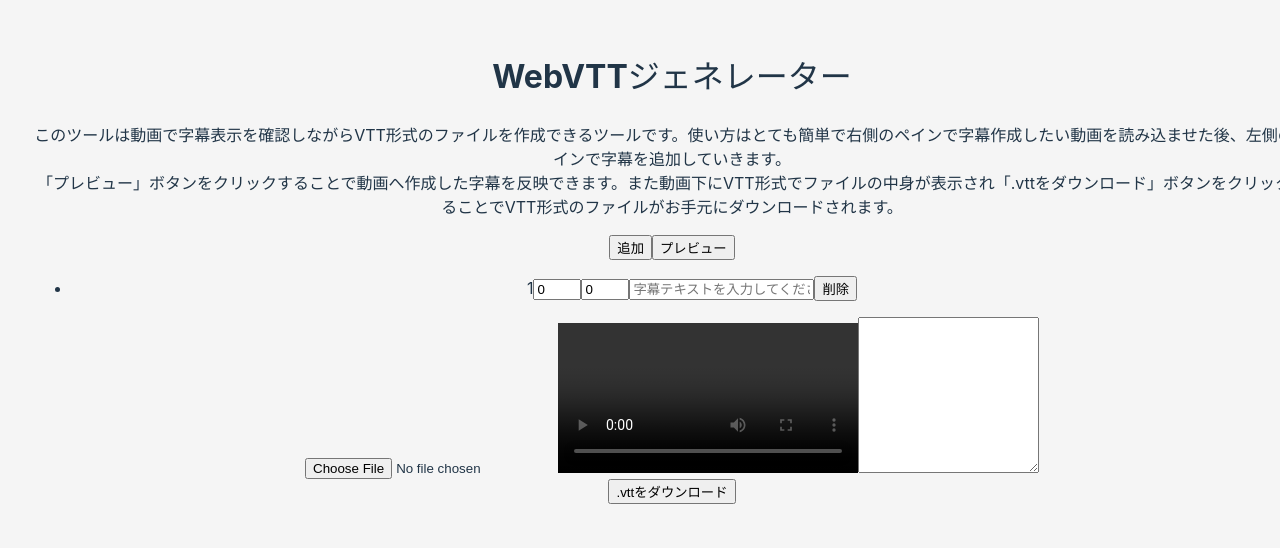
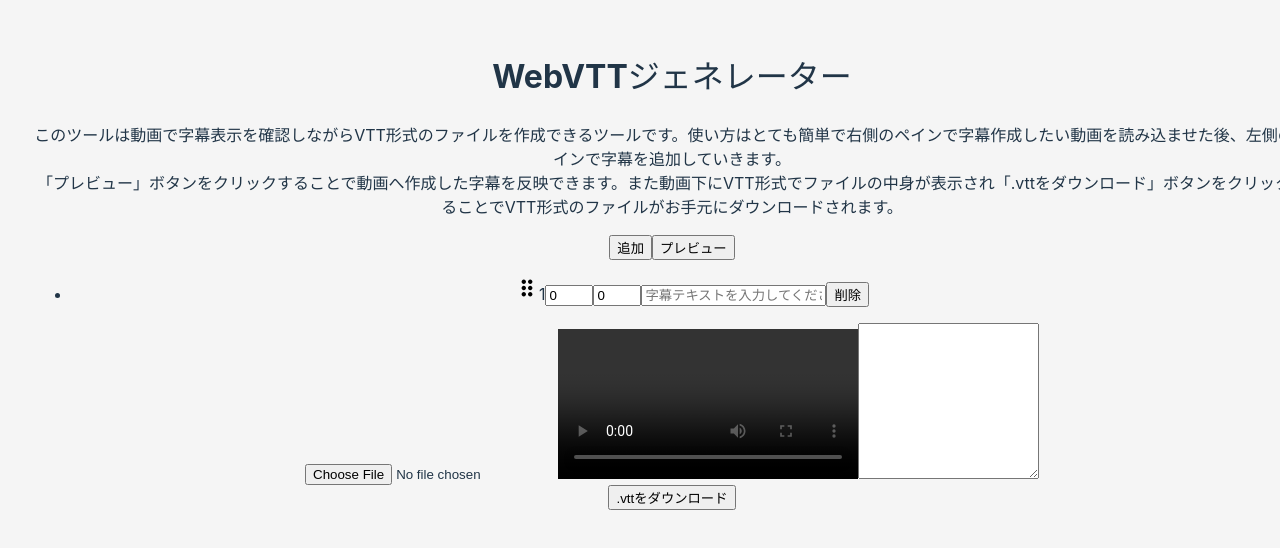
Before and after one commit to yutasaiki/webvtt-generator, a React (Vite) app: page / in a window 1280 px wide. Both pictures are taken after a click on the button "追加". Shown: the top 548 px of the page. Built offline with nearby package versions, Linux system fonts and the light colour scheme.

Commit message:
字幕リストの要素の順番をドラッグ＆ドロップで入れ替えられるようにする

```diff
--- a/package.json
+++ b/package.json
@@ -11,7 +11,10 @@
     "prepare": "panda codegen"
   },
   "dependencies": {
+    "immutability-helper": "^3.1.1",
     "react": "^18.2.0",
+    "react-dnd": "^16.0.1",
+    "react-dnd-html5-backend": "^16.0.1",
     "react-dom": "^18.2.0",
     "react-use": "^17.4.0"
   },
--- a/src/App.tsx
+++ b/src/App.tsx
@@ -1,8 +1,9 @@
 import { css } from '../styled-system/css';
 import { ChangeEventHandler, useCallback, useEffect, useRef } from 'react'
+import update from "immutability-helper";
 import { useSetState } from 'react-use';
-import { TrackItem } from './components/TrackItem/TrackItem';
 import { convertWebVtt } from './utils/convertWebVtt';
+import { TrackListItem } from './components/TrackListItem/TrackListItem';
 
 type State = {
   /**
@@ -133,32 +134,39 @@ function App() {
       e.returnValue = "編集をやめてページを離れますか？"; // Google Chromeのみ機能する
     })
   }, [setState, setupTextTrack, state.videoTextTrack, state.vttCues.length])
+
+  const handleSortEnd = useCallback((dragIndex: number, hoverIndex: number) => {
+    setState(({ vttCues })=>({
+      vttCues: update(vttCues, {
+        $splice: [
+          [dragIndex, 1],
+          [hoverIndex, 0, vttCues[dragIndex] as VTTCue]
+        ]
+      })
+    }))
+  }, [setState])
   return (
-    <div className={css({display: "flex", flexDirection: "column", margin: "0 auto" })}>
+    <div className={css({ display: "flex", flexDirection: "column", margin: "0 auto" })}>
       <h1 className={css({ margin: "8px 0", fontSize: "2rem", fontWeight: "bold" })}>WebVTTジェネレーター </h1>
       <p className={css({ display: "flex", justifyContent: "center", textAlign: "left", fontSize: "12px", margin: "12px 0" })}>このツールは動画で字幕表示を確認しながらVTT形式のファイルを作成できるツールです。使い方はとても簡単で右側のペインで字幕作成したい動画を読み込ませた後、左側のペインで字幕を追加していきます。<br />「プレビュー」ボタンをクリックすることで動画へ作成した字幕を反映できます。また動画下にVTT形式でファイルの中身が表示され「.vttをダウンロード」ボタンをクリックすることでVTT形式のファイルがお手元にダウンロードされます。</p>
       <div className={css({ display: "flex", justifyContent: "center", gap: "16px" })}>
         <div className={css({ flexGrow: 1, overflowY: "scroll", border: "1px solid #222222", maxHeight: "620px" })} >
-        <div className={css({display: "flex", gap: "16px", justifyContent: "center", margin: "16px 0"})}>
-          <button className={css({ backgroundColor: "#007bff", color: "#ffffff", width: "200px", fontSize: "12px", fontWeight: "bold", padding: "4px 0", borderRadius: "4px", _hover: { opacity: "0.7", cursor: "pointer" }})} onClick={addTrack} >追加</button>
+          <div className={css({ display: "flex", gap: "16px", justifyContent: "center", margin: "16px 0" })}>
+            <button className={css({ backgroundColor: "#007bff", color: "#ffffff", width: "200px", fontSize: "12px", fontWeight: "bold", padding: "4px 0", borderRadius: "4px", _hover: { opacity: "0.7", cursor: "pointer" } })} onClick={addTrack} >追加</button>
             <button className={css({ backgroundColor: "#ffc107", color: "#222222", width: "200px", fontSize: "12px", fontWeight: "bold", padding: "4px 0", borderRadius: "4px", _hover: { opacity: "0.7", cursor: "pointer" } })} onClick={generateTrackText}>プレビュー</button>
           </div>
           <ul className={css({ padding: 0 })}>
             {state.vttCues.length !== 0 ? state.vttCues.map((cue, index) => {
-            return (<li className={css({ padding: "4px 8px", listStyleType: "none", gap: "8px", display: "flex", justifyContent: "center" })} key={cue.id}>
-              <span className={css({ fontSize: "18px", fontWeight: "bold" })}>{index + 1}</span>
-              <TrackItem cue={cue} duration={state.duration} onChangeTrackText={(e) => handleChangeTrackText(index, e.currentTarget.value)} onChangeStartTime={(e) => handleChangeStartTime(index, Number.parseInt(e.currentTarget.value))} onChangeEndTime={(e) => handleChangeEndTime(index, Number.parseInt(e.currentTarget.value))} ></TrackItem>
-              <button className={css({ backgroundColor: "#dc3545", color: "#ffffff", width: "72px", fontSize: "12px", fontWeight: "bold", padding: "4px 0", borderRadius: "4px", _hover: { opacity: "0.7", cursor: "pointer" }})} onClick={() => deleteTrack(cue.id)}>削除</button>
-            </li>)
+              return (<TrackListItem index={index} cue={cue} duration={state.duration} onSortEnd={handleSortEnd} onDelete={() => deleteTrack(cue.id)} onChangeTrackText={(e) => handleChangeTrackText(index, e.currentTarget.value)} onChangeStartTime={(e) => handleChangeStartTime(index, Number.parseInt(e.currentTarget.value))} onChangeEndTime={(e) => handleChangeEndTime(index, Number.parseInt(e.currentTarget.value))} />)
             }) : <p>動画を読み見込ませてテキストトラックを追加しましょう！</p>}
           </ul>
         </div>
         <div className={css({ flexGrow: 1, display: "flex", flexDirection: "column", gap: 2 })}>
           <input type="file" id="movieFile" accept='.mp4' onChange={handleChangeMovieFile} />
-        <video ref={videoRef} controls className={css({width: "100%"})}/>
-        <textarea className={css({textAlign: "left", border: "solid 1px #222222", borderRadius: "4px", height: "300px", resize: "none", width: "100%"})} rows={10} value={state.vttText} />
+          <video ref={videoRef} controls className={css({ width: "100%" })} />
+          <textarea className={css({ textAlign: "left", border: "solid 1px #222222", borderRadius: "4px", height: "300px", resize: "none", width: "100%" })} rows={10} value={state.vttText} />
           <div className={css({ display: "flex", justifyContent: "center" })}>
-        <button className={css({ backgroundColor: "#ffc107", color: "#222222", width: "200px", fontSize: "12px", fontWeight: "bold", padding: "8px 0", borderRadius: "4px", _hover: { opacity: "0.7", cursor: "pointer" }})} onClick={downloadVttFile}>.vttをダウンロード</button>
+            <button className={css({ backgroundColor: "#ffc107", color: "#222222", width: "200px", fontSize: "12px", fontWeight: "bold", padding: "8px 0", borderRadius: "4px", _hover: { opacity: "0.7", cursor: "pointer" } })} onClick={downloadVttFile}>.vttをダウンロード</button>
           </div>
         </div>
       </div>
--- a/src/components/TrackItem/TrackItem.tsx
+++ b/src/components/Track/Track.tsx
@@ -1,19 +1,21 @@
 import { css } from '../../../styled-system/css';
 import { ChangeEventHandler } from "react"
 
-export function TrackItem({
+export type TrackProps = {
+    cue: VTTCue;
+    duration: number;
+    onChangeTrackText: ChangeEventHandler<HTMLInputElement>;
+    onChangeStartTime: ChangeEventHandler<HTMLInputElement>;
+    onChangeEndTime: ChangeEventHandler<HTMLInputElement>;
+}
+
+export function Track({
     cue,
     duration,
     onChangeTrackText,
     onChangeStartTime,
     onChangeEndTime
-}: {
-    cue: VTTCue
-    duration: number
-    onChangeTrackText: ChangeEventHandler<HTMLInputElement>
-    onChangeStartTime: ChangeEventHandler<HTMLInputElement>
-    onChangeEndTime: ChangeEventHandler<HTMLInputElement>
-}) {
+}: TrackProps) {
     return (<>
         <input className={css({ border: "solid 1px #222222", borderRadius: "4px" })} type="number" name="startTime" onChange={(e) => onChangeStartTime(e)} value={cue.startTime} min="0" max={duration} size={1} />
         <input className={css({ border: "solid 1px #222222", borderRadius: "4px" })} type="number" name="endTime" onChange={(e) => onChangeEndTime(e)} value={cue.endTime} min="0" max={duration} size={1} />
--- /dev/null
+++ b/src/components/TrackListItem/TrackListItem.tsx
@@ -0,0 +1,85 @@
+import { XYCoord, useDrag, useDrop } from "react-dnd";
+import { css } from "../../../styled-system/css";
+import { Track, TrackProps } from "../Track/Track";
+import { useRef } from "react";
+import draggableIcon from '../../assets/draggble.svg';
+
+export const ItemTypes = {
+    TRACK_ITEM: 'trackItem'
+}
+
+type DragItem = {
+    index: number;
+    id: string;
+    type: string;
+};
+
+export function TrackListItem({
+    index,
+    cue,
+    duration,
+    onSortEnd,
+    onDelete,
+    onChangeTrackText,
+    onChangeStartTime,
+    onChangeEndTime }: { index: number; onSortEnd: (dragIndex: number, hoverIndex: number) => void; onDelete: () => void } & TrackProps) {
+    const listItemRef = useRef<HTMLLIElement>(null);
+    const [{ isDragging }, drag] = useDrag(() => ({
+        type: ItemTypes.TRACK_ITEM,
+        item: () => {
+            return { id: cue.id, index }
+        },
+        collect: (monitor) => ({
+            isDragging: !!monitor.isDragging()
+        })
+    }))
+
+    const [, drop] = useDrop<DragItem>(() => ({
+        accept: [ItemTypes.TRACK_ITEM],
+        hover(item, monitor) {
+            if (!listItemRef.current) {
+                return;
+            }
+
+            const dragIndex = item.index;
+            const hoverIndex = index;
+
+            if (dragIndex === hoverIndex) {
+                return;
+            }
+
+            // アイテムのサイズ
+            const hoverBoundingRect = listItemRef.current?.getBoundingClientRect();
+
+            // ホバー時のボックスの中心の値
+            const hoverMiddleY =
+                (hoverBoundingRect.bottom - hoverBoundingRect.top) / 2;
+
+            // マウス位置
+            const clientOffset = monitor.getClientOffset();
+
+            // 要素が重なった場合のアイテム上のマウス位置を取得
+            const hoverClientY = (clientOffset as XYCoord).y - hoverBoundingRect.top;
+
+            // 下にドラッグする場合、マウスが項目の高さの半分を下回った時のみ移動を実行
+            if (dragIndex < hoverIndex && hoverClientY < hoverMiddleY) {
+                return;
+            }
+
+            // 上にドラッグする場合、マウスが項目の高さの半分を超えた時のみ移動を実行
+            if (dragIndex > hoverIndex && hoverClientY > hoverMiddleY) {
+                return;
+            }
+
+            onSortEnd(dragIndex, hoverIndex);
+            item.index = hoverIndex;
+        }
+    }))
+    drag(drop(listItemRef))
+    return (<li ref={listItemRef} className={css({ padding: "4px 8px", listStyleType: "none", gap: "8px", display: "flex", justifyContent: "center", opacity: isDragging ? 0.5 : 1, cursor: 'move', width: "100%" })}>
+        <img src={draggableIcon} className={css({ margin: "0 8px"})}/>
+        <span className={css({ fontSize: "18px", fontWeight: "bold" })}>{index + 1}</span>
+        <Track cue={cue} duration={duration} onChangeTrackText={onChangeTrackText} onChangeStartTime={onChangeStartTime} onChangeEndTime={onChangeEndTime} />
+        <button className={css({ backgroundColor: "#dc3545", color: "#ffffff", width: "72px", fontSize: "12px", fontWeight: "bold", padding: "4px 0", borderRadius: "4px", _hover: { opacity: "0.7", cursor: "pointer" } })} onClick={onDelete}>削除</button>
+    </li>)
+}
--- a/src/main.tsx
+++ b/src/main.tsx
@@ -1,10 +1,14 @@
 import React from 'react'
 import ReactDOM from 'react-dom/client'
+import { DndProvider } from 'react-dnd';
+import { HTML5Backend } from 'react-dnd-html5-backend';
 import App from './App.tsx'
 import './index.css'
 
 ReactDOM.createRoot(document.getElementById('root') as HTMLElement).render(
   <React.StrictMode>
+    <DndProvider backend={HTML5Backend}>
     <App />
+    </DndProvider>
   </React.StrictMode>,
 )
```
Also changed, not shown: src/assets/draggble.svg (added), 1 other file (tests, documents, lock files or other folders). Lines whose indentation alone changed are shown as unchanged.
